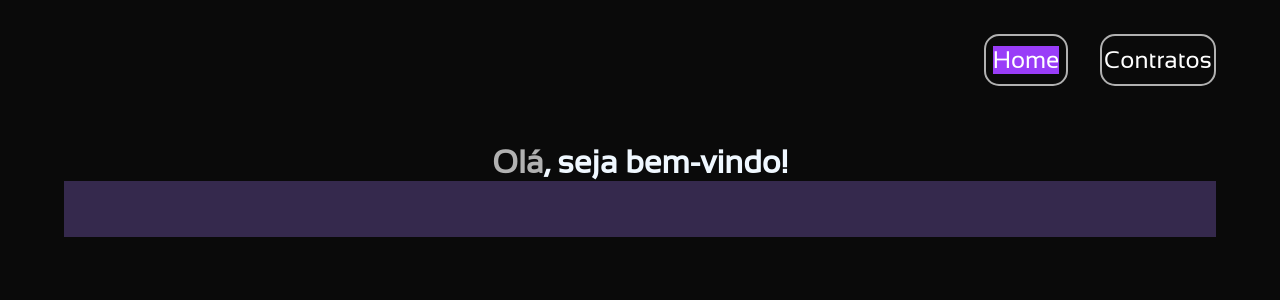
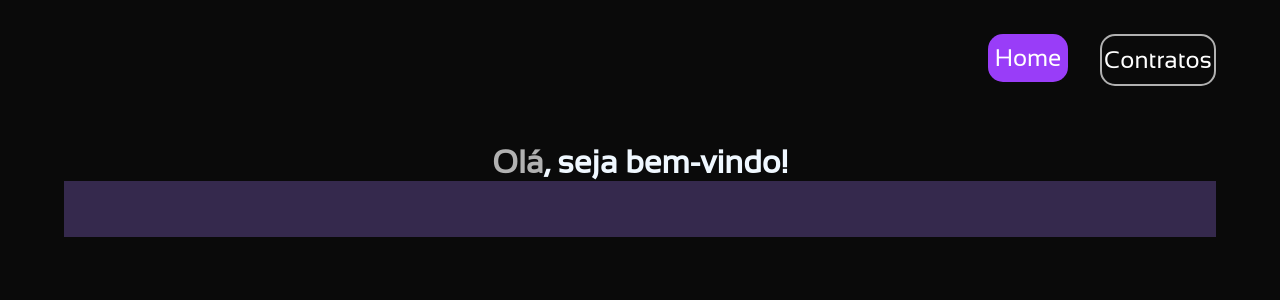
Before and after one commit to Davasz/DESAFIO-SPOTIFY, a Vue app in the folder client/: page /#/ in a window 1280 px wide. Shown: the top 300 px of the page. Built offline with nearby package versions, Linux system fonts and the light colour scheme.

Commit message:
✨Feat: Add Dynamic class to link

```diff
--- a/client/src/components/TheHeader.vue
+++ b/client/src/components/TheHeader.vue
@@ -1,37 +1,20 @@
 <template>
     <header>
         <nav>
-            <div :class="['div-link', 'home']">
+            <!-- Dynamic class according to path -->
+            <div :class="['div-link', 'home', { 'active': $route.path === '/' }]">
                 <router-link class="link" to="/">Home</router-link>
             </div>
-            <div class="div-link contracts">
+            <!-- Dynamic class according to path -->
+            <div :class="['div-link', 'contracts', { 'active': $route.path === '/contratos' }]">
                 <router-link class="link" to="/contratos">Contratos</router-link>
             </div>
         </nav>
     </header>
 </template>
 
-<script>
-// Imports
-import {  } from "vue"
+<style scoped>
 
-export default {
-    setup() {
-
-        // Methods
-        const isActive = (e) => {
-            console.log(e)
-        }
-
-        return {
-            isActive
-        }
-    }
-}
-
-</script>
-
-<style scoped>
 /* Mobile First */
 header {
     font-family: 'Sansation', sans-serif;
@@ -79,12 +62,9 @@ nav .link {
     color: #FFFFFF;
 }
 
-nav .actvate {
+/* Dynamic link class */
+nav .active {
     border: none;
     background-color: #993DF8;
 }
-
-nav a.router-link-exact-active {
-  background-color: #993DF8;
-}
 </style>
```
